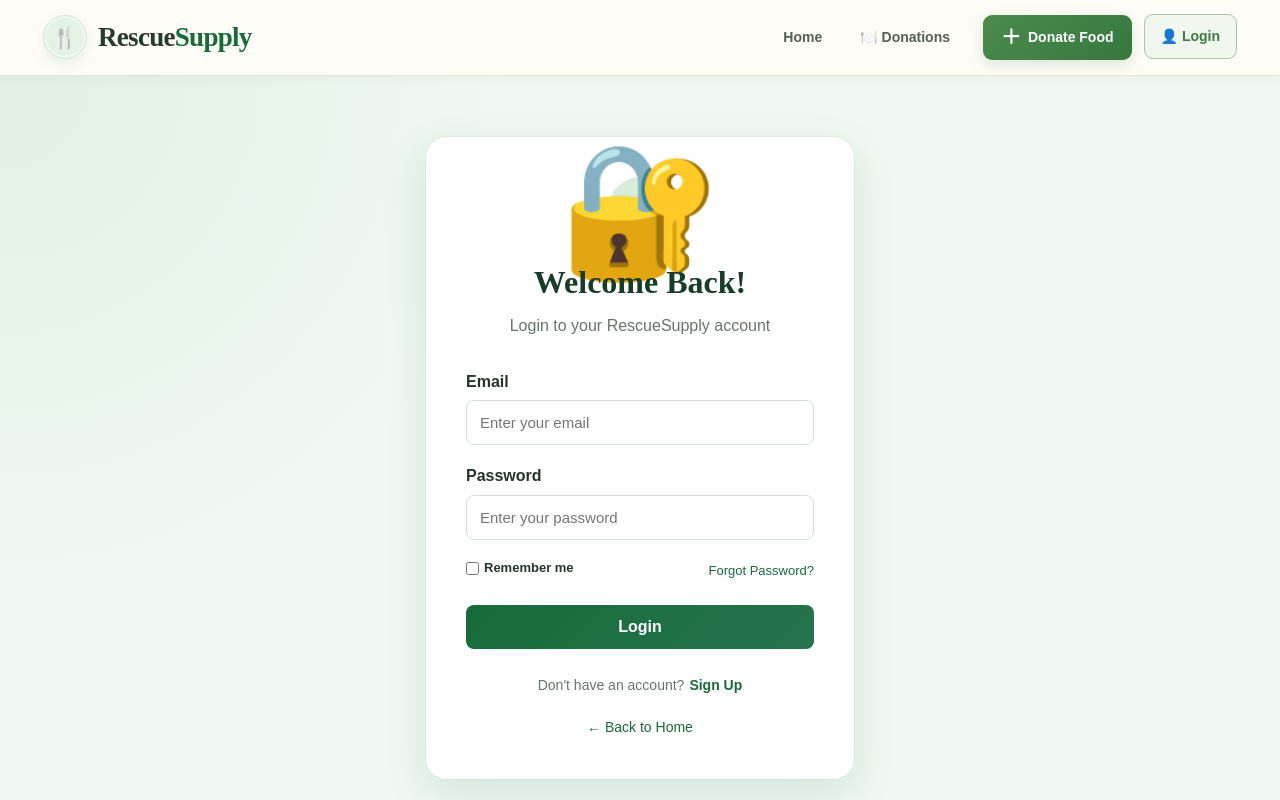
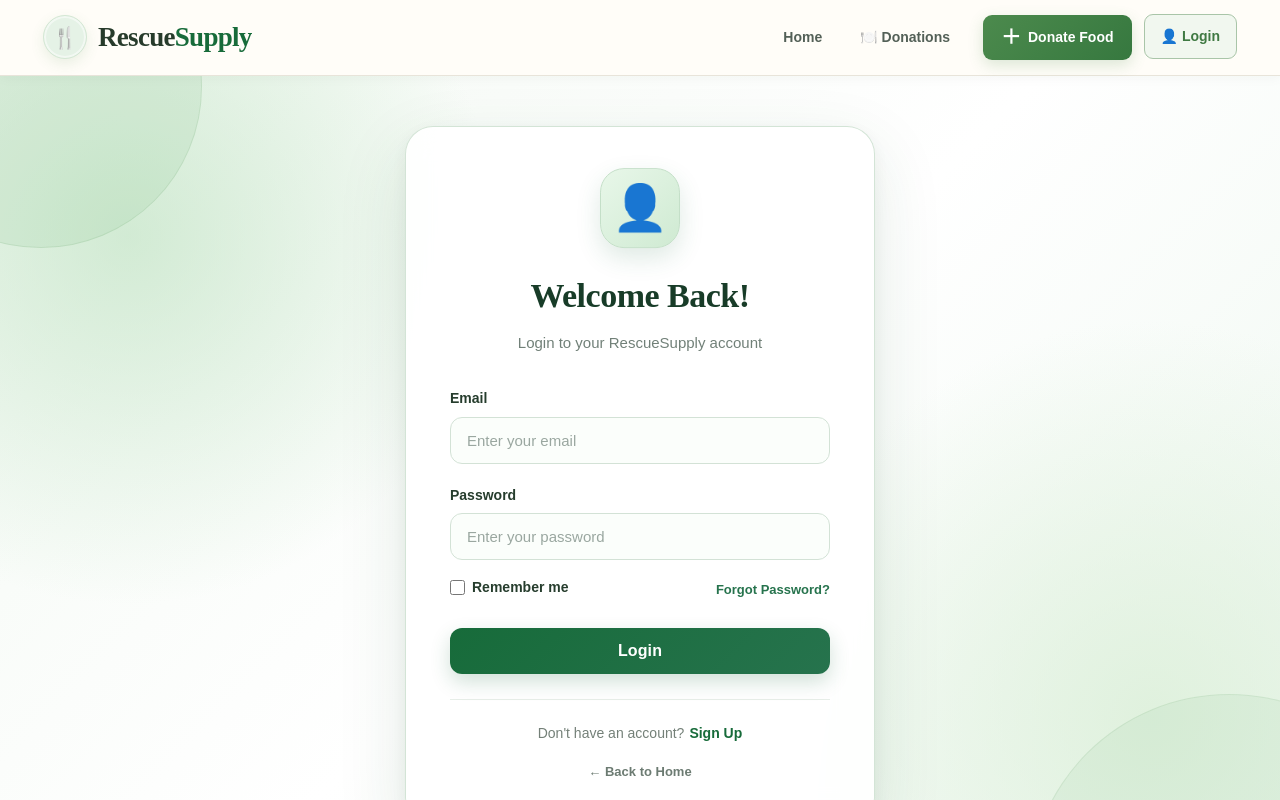
Before and after one commit to atithi3555beai25-ai/RescueSupply, a React (Vite) app: page /login in a window 1280 px wide. Shown: the top 800 px of the page. Built offline with nearby package versions, Linux system fonts and the light colour scheme.

Commit message:
Updated login page

```diff
--- a/src/App.css
+++ b/src/App.css
@@ -3260,3 +3260,498 @@ select {
         font-size: 13px;
     }
 }
+/* =========================================================
+   ✨ PREMIUM LOGIN / SIGNUP PAGE
+   ========================================================= */
+
+.login-page {
+    min-height: calc(100vh - 76px);
+    display: flex;
+    justify-content: center;
+    align-items: center;
+    padding: 50px 20px;
+
+    position: relative;
+    overflow: hidden;
+
+    background:
+        radial-gradient(
+            circle at 10% 20%,
+            rgba(190, 226, 193, 0.65),
+            transparent 28%
+        ),
+        radial-gradient(
+            circle at 90% 80%,
+            rgba(219, 239, 216, 0.8),
+            transparent 30%
+        ),
+        linear-gradient(
+            135deg,
+            #f3f9f3 0%,
+            #ffffff 50%,
+            #edf7ef 100%
+        );
+}
+
+/* Decorative background circles */
+.login-page::before,
+.login-page::after {
+    content: "";
+    position: absolute;
+    border-radius: 50%;
+    pointer-events: none;
+}
+
+.login-page::before {
+    width: 320px;
+    height: 320px;
+    top: -150px;
+    left: -120px;
+
+    background: rgba(111, 177, 115, 0.12);
+    border: 1px solid rgba(76, 138, 77, 0.12);
+}
+
+.login-page::after {
+    width: 400px;
+    height: 400px;
+    bottom: -220px;
+    right: -150px;
+
+    background: rgba(143, 199, 146, 0.12);
+    border: 1px solid rgba(76, 138, 77, 0.1);
+}
+
+
+/* =========================================================
+   LOGIN CARD
+   ========================================================= */
+
+.login-card {
+    width: 100%;
+    max-width: 470px;
+
+    position: relative;
+    z-index: 2;
+
+    padding: 42px 44px;
+
+    background: rgba(255, 255, 255, 0.92);
+
+    border: 1px solid rgba(207, 225, 210, 0.9);
+    border-radius: 28px;
+
+    box-shadow:
+        0 25px 70px rgba(31, 91, 48, 0.12),
+        0 5px 20px rgba(31, 91, 48, 0.06);
+
+    backdrop-filter: blur(16px);
+    -webkit-backdrop-filter: blur(16px);
+
+    animation: loginCardAppear 0.55s ease-out;
+}
+
+@keyframes loginCardAppear {
+    from {
+        opacity: 0;
+        transform: translateY(25px) scale(0.98);
+    }
+
+    to {
+        opacity: 1;
+        transform: translateY(0) scale(1);
+    }
+}
+
+
+/* =========================================================
+   ICON
+   ========================================================= */
+
+.login-icon {
+    width: 80px;
+    height: 80px;
+
+    margin: 0 auto 20px;
+
+    display: flex;
+    align-items: center;
+    justify-content: center;
+
+    background: linear-gradient(135deg, #e8f7e9, #cfead2);
+
+    border: 1px solid #c4dfc8;
+
+    border-radius: 24px;
+
+    font-size: 45px;
+
+    box-shadow: 0 10px 25px rgba(38, 115, 77, 0.15);
+
+    animation: floatIcon 3s ease-in-out infinite;
+}
+
+@keyframes floatIcon {
+    0%, 100% {
+        transform: translateY(0);
+    }
+
+    50% {
+        transform: translateY(-6px);
+    }
+}
+
+/* =========================================================
+   HEADING
+   ========================================================= */
+
+.login-card h1 {
+    text-align: center;
+
+    margin: 0 0 8px;
+
+    font-family: "Playfair Display", serif;
+
+    font-size: 34px;
+    font-weight: 700;
+
+    letter-spacing: -0.5px;
+
+    color: #183c28;
+}
+
+.login-subtitle {
+    text-align: center;
+
+    max-width: 340px;
+
+    margin: 0 auto 32px;
+
+    color: #718078;
+
+    font-size: 15px;
+    line-height: 1.6;
+}
+
+
+/* =========================================================
+   FORM
+   ========================================================= */
+
+.login-card form {
+    display: flex;
+    flex-direction: column;
+}
+
+.login-card form label {
+    margin-bottom: 7px;
+
+    color: #263d2d;
+
+    font-size: 14px;
+    font-weight: 700;
+}
+
+
+/* INPUTS */
+
+.login-card form input[type="text"],
+.login-card form input[type="email"],
+.login-card form input[type="password"] {
+    width: 100%;
+
+    padding: 14px 16px;
+
+    margin-bottom: 20px;
+
+    border: 1px solid #d3e2d6;
+
+    border-radius: 12px;
+
+    background: #fbfefb;
+
+    color: #26352b;
+
+    font-size: 15px;
+
+    outline: none;
+
+    transition:
+        border-color 0.25s ease,
+        box-shadow 0.25s ease,
+        background 0.25s ease,
+        transform 0.2s ease;
+}
+
+.login-card form input::placeholder {
+    color: #9aa7a0;
+}
+
+.login-card form input:hover {
+    border-color: #a9c8ad;
+    background: #ffffff;
+}
+
+.login-card form input:focus {
+    border-color: #4c8a4d;
+
+    background: #ffffff;
+
+    box-shadow:
+        0 0 0 4px rgba(76, 138, 77, 0.10),
+        0 6px 15px rgba(76, 138, 77, 0.06);
+
+    transform: translateY(-1px);
+}
+
+
+/* =========================================================
+   LOGIN OPTIONS
+   ========================================================= */
+
+.login-options {
+    display: flex;
+
+    justify-content: space-between;
+    align-items: center;
+
+    margin: -4px 0 22px;
+
+    font-size: 13px;
+}
+
+.remember {
+    display: flex;
+
+    align-items: center;
+
+    gap: 7px;
+
+    color: #65736a;
+
+    cursor: pointer;
+}
+
+.remember input {
+    accent-color: #26734d;
+
+    width: 15px;
+    height: 15px;
+
+    cursor: pointer;
+}
+
+.login-options a {
+    color: #26734d;
+
+    text-decoration: none;
+
+    font-weight: 600;
+
+    transition: color 0.2s ease;
+}
+
+.login-options a:hover {
+    color: #0f572d;
+    text-decoration: underline;
+}
+
+
+/* =========================================================
+   MAIN BUTTON
+   ========================================================= */
+
+.login-btn {
+    width: 100%;
+
+    padding: 14px 20px;
+
+    border: none;
+
+    border-radius: 12px;
+
+    background:
+        linear-gradient(
+            135deg,
+            #176b3a,
+            #26734d
+        );
+
+    color: white;
+
+    font-size: 16px;
+    font-weight: 700;
+
+    letter-spacing: 0.1px;
+
+    cursor: pointer;
+
+    box-shadow:
+        0 8px 20px rgba(23, 107, 58, 0.20);
+
+    transition:
+        transform 0.25s ease,
+        box-shadow 0.25s ease,
+        background 0.25s ease;
+}
+
+.login-btn:hover {
+    background:
+        linear-gradient(
+            135deg,
+            #0f572d,
+            #1d6542
+        );
+
+    transform: translateY(-3px);
+
+    box-shadow:
+        0 12px 25px rgba(23, 107, 58, 0.28);
+}
+
+.login-btn:active {
+    transform: translateY(-1px) scale(0.99);
+}
+
+
+/* =========================================================
+   ACCOUNT SWITCH
+   ========================================================= */
+
+.account-switch {
+    display: flex;
+
+    justify-content: center;
+    align-items: center;
+
+    gap: 5px;
+
+    margin-top: 25px;
+
+    padding-top: 22px;
+
+    border-top: 1px solid #e7eee8;
+
+    color: #748078;
+
+    font-size: 14px;
+}
+
+.account-switch button {
+    border: none;
+
+    background: transparent;
+
+    color: #176b3a;
+
+    font-size: 14px;
+    font-weight: 700;
+
+    cursor: pointer;
+
+    transition: all 0.2s ease;
+}
+
+.account-switch button:hover {
+    color: #0f572d;
+
+    transform: translateX(2px);
+}
+
+
+/* =========================================================
+   BACK HOME
+   ========================================================= */
+
+.back-home {
+    display: flex;
+
+    justify-content: center;
+    align-items: center;
+
+    gap: 5px;
+
+    margin-top: 18px;
+
+    color: #6c7b72;
+
+    text-decoration: none;
+
+    font-size: 13px;
+    font-weight: 600;
+
+    transition: all 0.2s ease;
+}
+
+.back-home:hover {
+    color: #176b3a;
+
+    transform: translateX(-2px);
+}
+
+
+/* =========================================================
+   RESPONSIVE
+   ========================================================= */
+
+@media (max-width: 600px) {
+
+    .login-page {
+        min-height: calc(100vh - 70px);
+
+        padding: 30px 15px;
+    }
+
+    .login-card {
+        max-width: 100%;
+
+        padding: 32px 24px;
+
+        border-radius: 22px;
+    }
+
+    .login-icon {
+        width: 70px;
+        height: 70px;
+
+        font-size: 38px;
+
+        border-radius: 20px;
+    }
+
+    .login-card h1 {
+        font-size: 29px;
+    }
+
+    .login-subtitle {
+        font-size: 14px;
+
+        margin-bottom: 26px;
+    }
+
+    .login-card form input[type="text"],
+    .login-card form input[type="email"],
+    .login-card form input[type="password"] {
+        padding: 13px 14px;
+    }
+}
+
+@media (max-width: 380px) {
+
+    .login-card {
+        padding: 28px 18px;
+    }
+
+    .login-card h1 {
+        font-size: 26px;
+    }
+
+    .login-options {
+        font-size: 12px;
+    }
+
+    .account-switch {
+        flex-direction: column;
+        gap: 2px;
+    }
+}
--- a/src/Login.jsx
+++ b/src/Login.jsx
@@ -109,7 +109,7 @@ function Login() {
             <div className="login-card">
 
                 <div className="login-icon">
-                    {isSignup ? "🌱" : "🔐"}
+                     👤
                 </div>
 
                 <h1>
```
